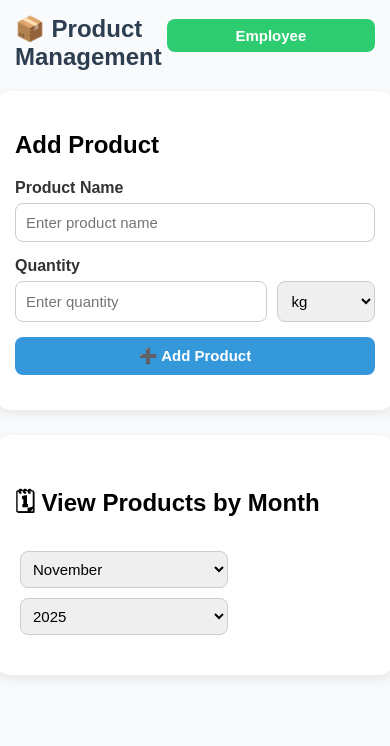
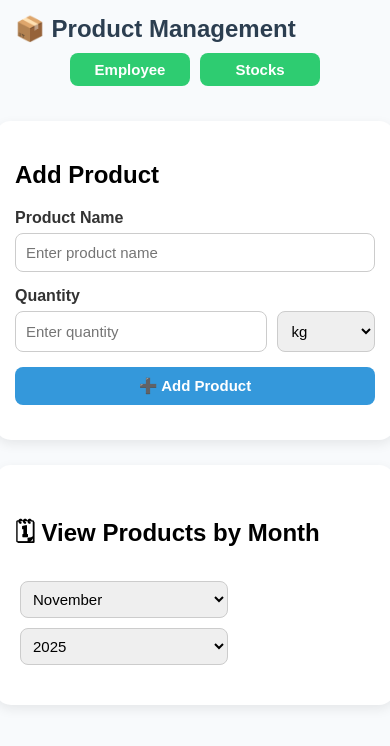
Before and after one commit to Rameesllo/arafa-bakes, a plain HTML site: page product.html in a window 390 px wide. Drawn offline with Linux system fonts and the light colour scheme; no server answers.

Commit message:
Refactor product management HTML structure and styles

```diff
--- a/product.html
+++ b/product.html
@@ -17,17 +17,24 @@ body {
 
 header {
   display: flex;
-  justify-content: space-between;
-  align-items: center;
+  flex-direction: column;
+  align-items: flex-end;
   width: 100%;
   max-width: 500px;
   margin-bottom: 20px;
 }
 
 header h1 {
-  margin: 0;
+  align-self: flex-start;
+  margin: 0 0 10px 0;
   font-size: 24px;
   color: #2c3e50;
+}
+
+.header-buttons {
+  display: flex;
+  flex-direction: column;
+  gap: 10px;
 }
 
 header button {
@@ -38,6 +45,7 @@ header button {
   color: white;
   font-weight: bold;
   cursor: pointer;
+  width: 130px;
 }
 
 header button:hover {
@@ -179,9 +187,25 @@ th, td {
 }
 
 @media (max-width: 600px) {
+  header {
+    align-items: center;
+  }
+
+  .header-buttons {
+    flex-direction: row;
+    flex-wrap: wrap;
+    justify-content: center;
+  }
+
+  header button {
+    width: auto;
+    min-width: 120px;
+  }
+
   .table-container table, thead, tbody, th, td, tr {
     display: block;
   }
+
   thead { display: none; }
   tr {
     background: #fff;
@@ -209,10 +233,13 @@ th, td {
 </head>
 <body>
 
-<!-- Header with Employee button -->
+<!-- Header with Employee and Stocks buttons -->
 <header>
   <h1>📦 Product Management</h1>
-  <button id="employeeBtn" onclick="window.location.href='employee.html'">Employee</button>
+  <div class="header-buttons">
+    <button onclick="window.location.href='employee.html'">Employee</button>
+    <button onclick="window.location.href='stocks.html'">Stocks</button>
+  </div>
 </header>
 
 <div class="card">
@@ -295,7 +322,6 @@ const currentDate = new Date();
 const currentMonth = currentDate.getMonth() + 1;
 const currentYear = currentDate.getFullYear();
 
-// Month/year dropdown
 monthNames.forEach((m, i) => {
   const opt = document.createElement("option");
   opt.value = i + 1;
@@ -318,7 +344,7 @@ async function loadProducts() {
   const q = query(collection(db, "products"), orderBy("datetime", "asc"));
   const snap = await getDocs(q);
   allData = [];
-  const productSet = new Set(); // to keep only unique names
+  const productSet = new Set();
 
   snap.forEach(d => {
     const data = d.data();
@@ -327,7 +353,7 @@ async function loadProducts() {
     if (data.name) productSet.add(data.name.toLowerCase());
   });
 
-  allProducts = Array.from(productSet); // only unique names
+  allProducts = Array.from(productSet);
   displayProducts();
 }
 
@@ -360,7 +386,6 @@ function displayProducts() {
     productList.appendChild(tr);
   });
 
-  // Monthly totals
   const totals = {};
   filtered.forEach(p => {
     const key = `${p.name.toLowerCase()}|${p.unit}`;
@@ -406,7 +431,6 @@ document.getElementById("productForm").onsubmit = async (e) => {
   loadProducts();
 };
 
-// Unique Suggestions (No Duplicates)
 const productInput = document.getElementById("productName");
 productInput.addEventListener("input", () => {
   const val = productInput.value.toLowerCase();
@@ -415,7 +439,7 @@ productInput.addEventListener("input", () => {
 
   const matches = allProducts
     .filter(p => p.includes(val))
-    .slice(0, 5); // limit 5 suggestions
+    .slice(0, 5);
 
   matches.forEach(m => {
     const div = document.createElement("div");
```
